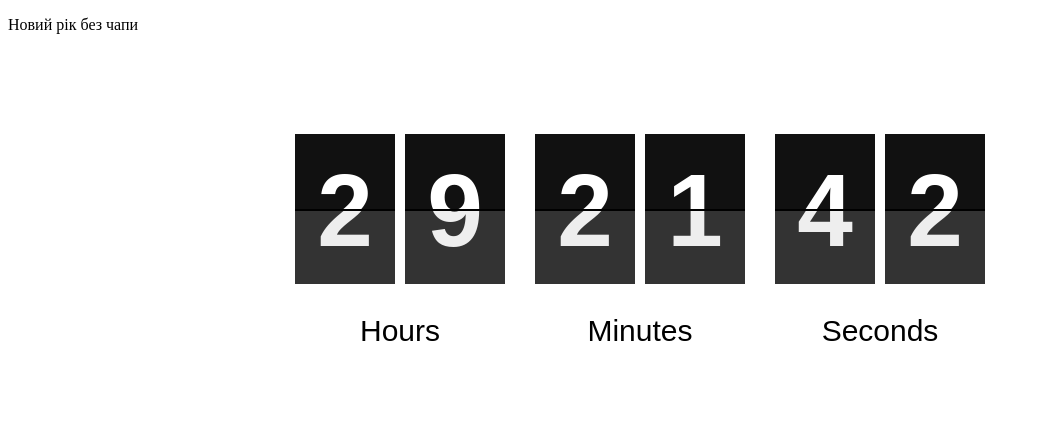
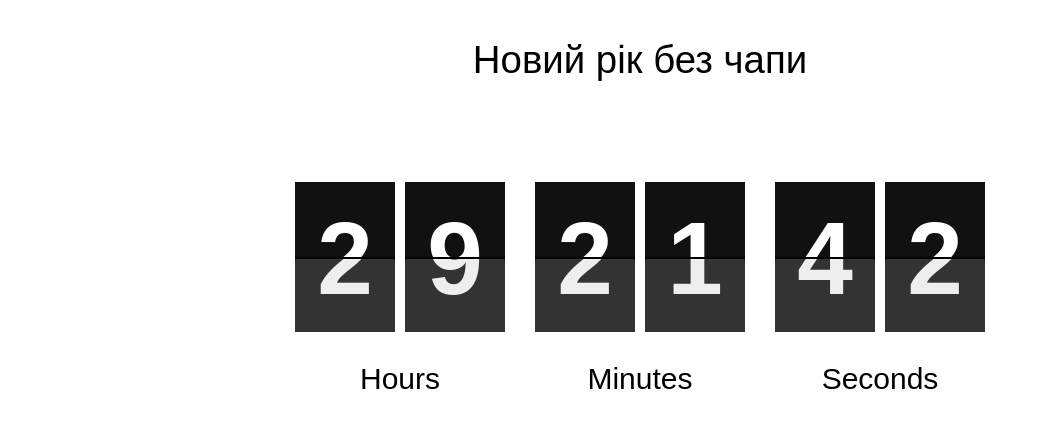
Before and after one commit to Maxim5163/TimerNewYear, a plain HTML site: page index.html in a window 1280 px wide. Shown: the whole page, without its empty margins (0-1039 px from the left). Drawn offline with Linux system fonts and the light colour scheme.

Commit message:
Update index.html

```diff
--- a/index.html
+++ b/index.html
@@ -8,7 +8,7 @@
 </head>
 
 <body translate="no">
-<p>Новий рік без чапи</p>
+<p class="page-title">Новий рік без чапи</p>
      <div class="countdown">
       <div class="time-section" id="hours">
         <div class="time-group">
```
